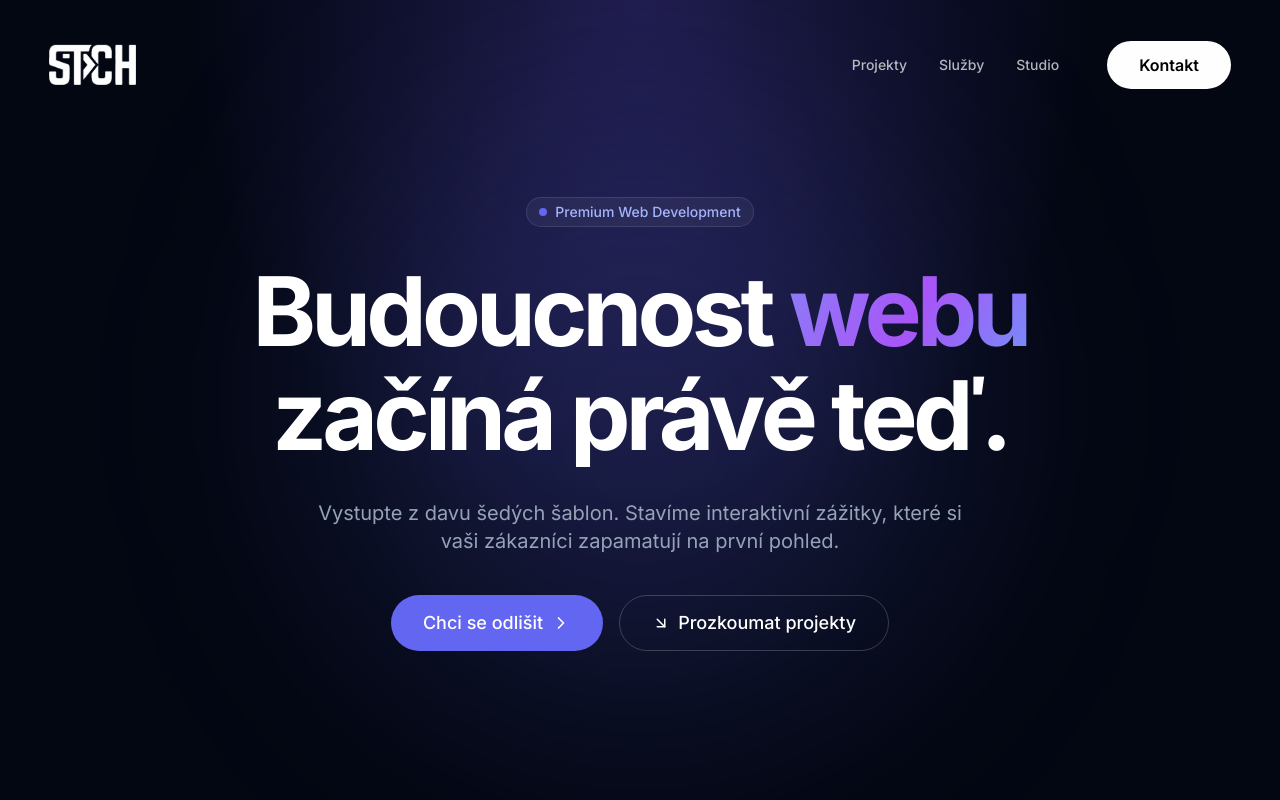
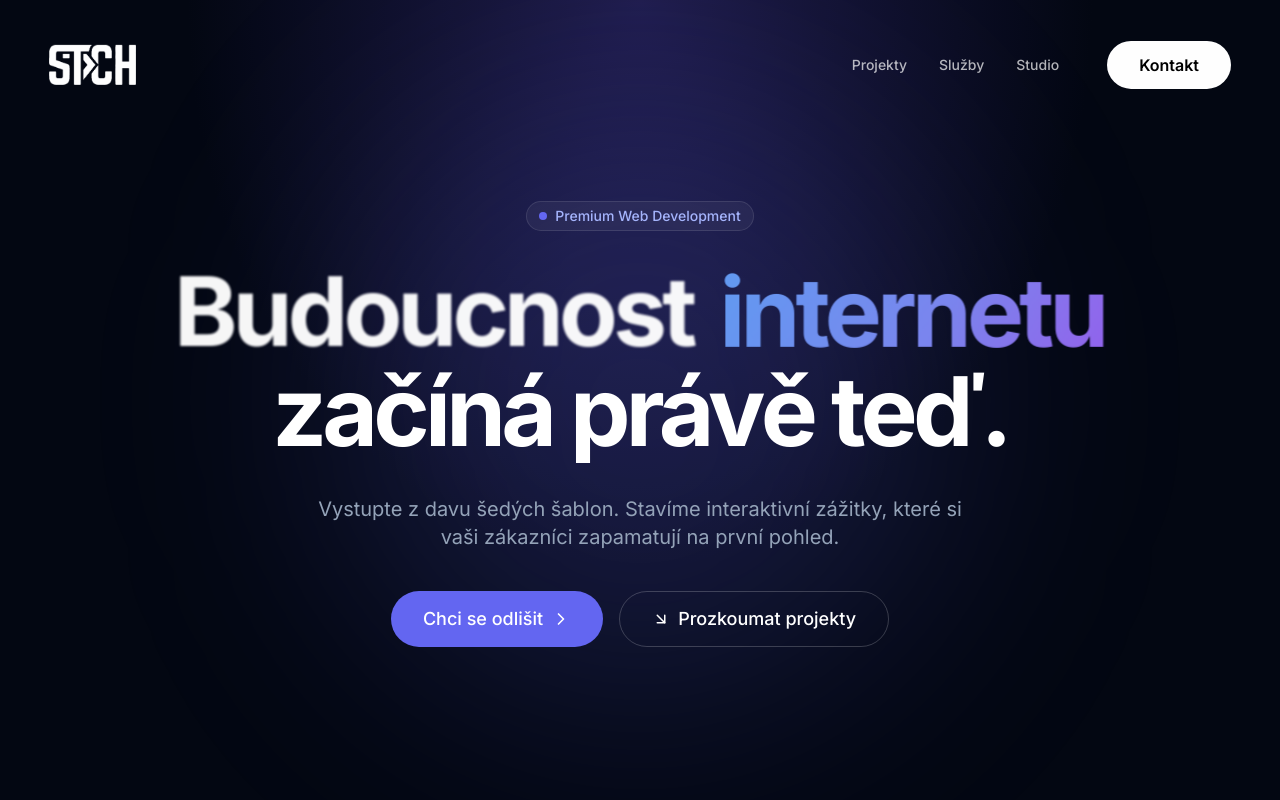
Before and after one commit to Radekkstach/stch-studio-web, a React (Vite) app: page / in a window 1280 px wide. Shown: the top 800 px of the page. Built offline with nearby package versions, Linux system fonts and the light colour scheme.

Commit message:
novy hero

```diff
--- a/src/components/Hero.jsx
+++ b/src/components/Hero.jsx
@@ -1,18 +1,33 @@
-import React, { useRef } from "react";
+import React, { useEffect, useRef, useState } from "react";
 import gsap from "gsap";
 import { useGSAP } from "@gsap/react";
 import { ArrowDownRight, ChevronRight } from "lucide-react";
 
 gsap.registerPlugin(useGSAP);
 
+const rotatingPhrases = ["webu", "inovací", "vaší značky", "internetu"];
+
+const longestPhrase = rotatingPhrases.reduce((longest, current) =>
+  current.length > longest.length ? current : longest,
+);
+
 const Hero = () => {
   const container = useRef();
+  const [activePhraseIndex, setActivePhraseIndex] = useState(0);
+
+  useEffect(() => {
+    const interval = window.setInterval(() => {
+      setActivePhraseIndex((current) => (current + 1) % rotatingPhrases.length);
+    }, 2200);
+
+    return () => window.clearInterval(interval);
+  }, []);
 
   useGSAP(
     () => {
       const tl = gsap.timeline({ defaults: { ease: "power4.out" } });
 
-      tl.from(".hero-title span", {
+      tl.from(".hero-line", {
         y: 120,
         skewY: 7,
         stagger: 0.15,
@@ -71,13 +86,34 @@ const Hero = () => {
         {/* Nadpis */}
         <h1 className="hero-title text-4xl sm:text-5xl md:text-7xl lg:text-8xl font-bold tracking-tighter leading-[1.1] mb-6 md:mb-8">
           <div className="overflow-hidden">
-            <span className="inline-block py-1 text-white">
-              Budoucnost{" "}
-              <span className="animated-gradient-text">webu</span>
+            <span className="hero-line hero-rotating-line" aria-live="polite">
+              <span className="hero-rotating-line-sizer" aria-hidden="true">
+                <span>Budoucnost </span>
+                <span>{longestPhrase}</span>
+              </span>
+              <span className="hero-rotating-line-content">
+                <span className="hero-static-slot" aria-hidden="true">
+                  <span className="hero-static-sizer">Budoucnost</span>
+                  <span
+                    key={`static-${activePhraseIndex}`}
+                    className="hero-static-word text-white"
+                  >
+                    Budoucnost
+                  </span>
+                </span>
+                <span
+                  key={rotatingPhrases[activePhraseIndex]}
+                  className="animated-gradient-text hero-rotating-word"
+                >
+                  {rotatingPhrases[activePhraseIndex]}
+                </span>
+              </span>
             </span>
           </div>
           <div className="overflow-hidden">
-            <span className="inline-block py-1">začíná právě teď.</span>
+            <span className="hero-line inline-block py-1">
+              začíná právě teď.
+            </span>
           </div>
         </h1>
 
--- a/src/index.css
+++ b/src/index.css
@@ -31,13 +31,65 @@
     @apply bg-clip-text text-transparent bg-gradient-to-r from-white via-indigo-200 to-indigo-400;
   }
   .animated-gradient-text {
-    background-image: linear-gradient(120deg, #60a5fa, #818cf8, #a855f7, #60a5fa);
+    background-image: linear-gradient(
+      120deg,
+      #60a5fa,
+      #818cf8,
+      #a855f7,
+      #60a5fa
+    );
     background-size: 200% 200%;
     background-clip: text;
     -webkit-background-clip: text;
     color: transparent;
     -webkit-text-fill-color: transparent;
     animation: gradient-float 5s ease-in-out infinite;
+  }
+  .hero-rotating-word {
+    display: inline-block;
+    animation:
+      gradient-float 5s ease-in-out infinite,
+      hero-word-enter 0.7s cubic-bezier(0.22, 1, 0.36, 1);
+    will-change: transform, opacity;
+  }
+  .hero-rotating-line {
+    display: inline-grid;
+    grid-template-areas: "stack";
+    place-items: center;
+    position: relative;
+  }
+  .hero-rotating-line-sizer {
+    grid-area: stack;
+    visibility: hidden;
+    white-space: nowrap;
+    pointer-events: none;
+  }
+  .hero-rotating-line-content {
+    grid-area: stack;
+    display: inline-flex;
+    align-items: baseline;
+    justify-content: center;
+    white-space: nowrap;
+    column-gap: 0.28em;
+    will-change: transform, opacity;
+  }
+  .hero-static-slot {
+    display: inline-grid;
+    grid-template-areas: "stack";
+    align-items: baseline;
+  }
+  .hero-static-sizer {
+    grid-area: stack;
+    visibility: hidden;
+    white-space: nowrap;
+    pointer-events: none;
+  }
+  .hero-static-word {
+    grid-area: stack;
+    display: inline-block;
+    white-space: nowrap;
+    animation: hero-static-word-focus 0.45s ease-out;
+    will-change: filter, opacity;
   }
 }
 
@@ -74,3 +126,31 @@ html.lenis body {
     background-position: 0% 50%;
   }
 }
+
+@keyframes hero-word-enter {
+  0% {
+    opacity: 0;
+    transform: translateY(18px) scale(0.96);
+    filter: blur(10px);
+  }
+  100% {
+    opacity: 1;
+    transform: translateY(0) scale(1);
+    filter: blur(0);
+  }
+}
+
+@keyframes hero-static-word-focus {
+  0% {
+    opacity: 0.55;
+    filter: blur(8px);
+  }
+  55% {
+    opacity: 0.92;
+    filter: blur(3px);
+  }
+  100% {
+    opacity: 1;
+    filter: blur(0);
+  }
+}
```
